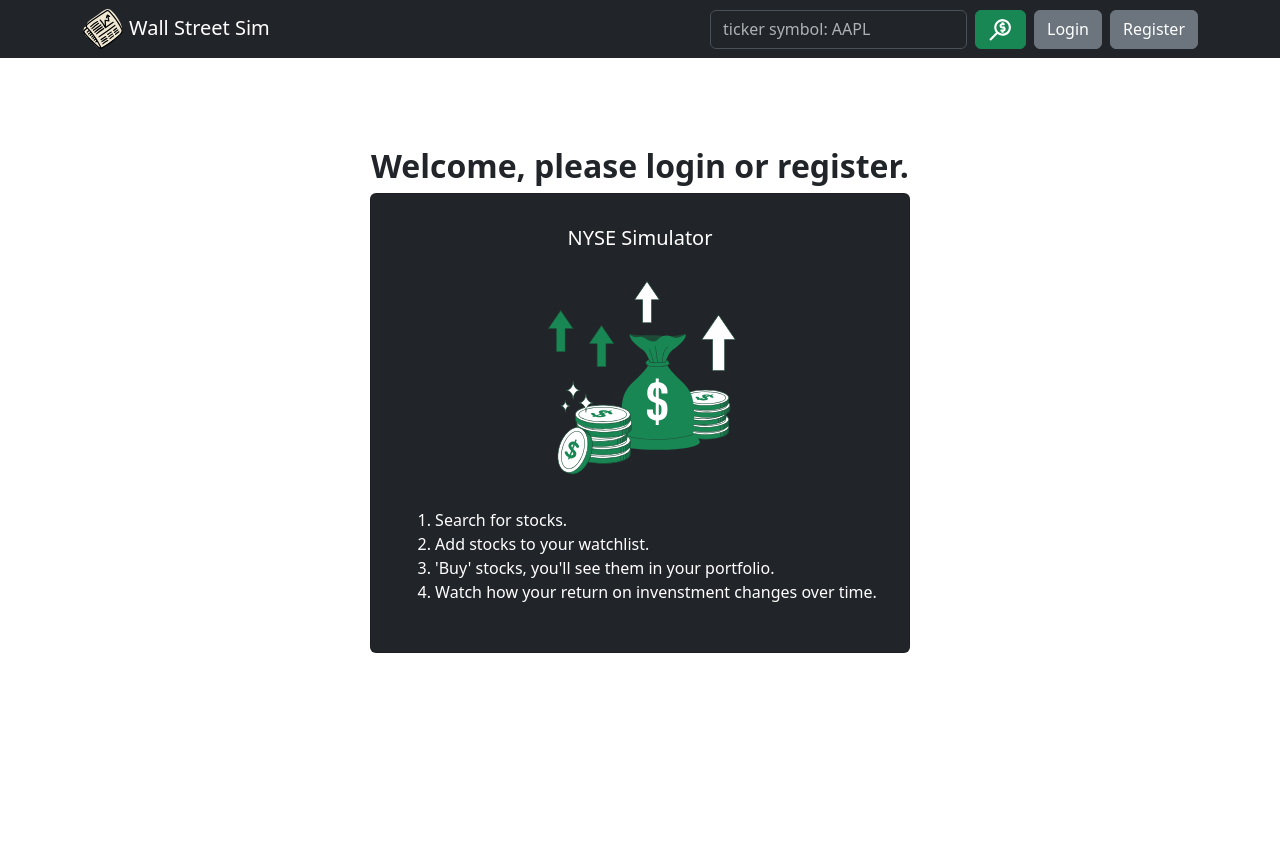
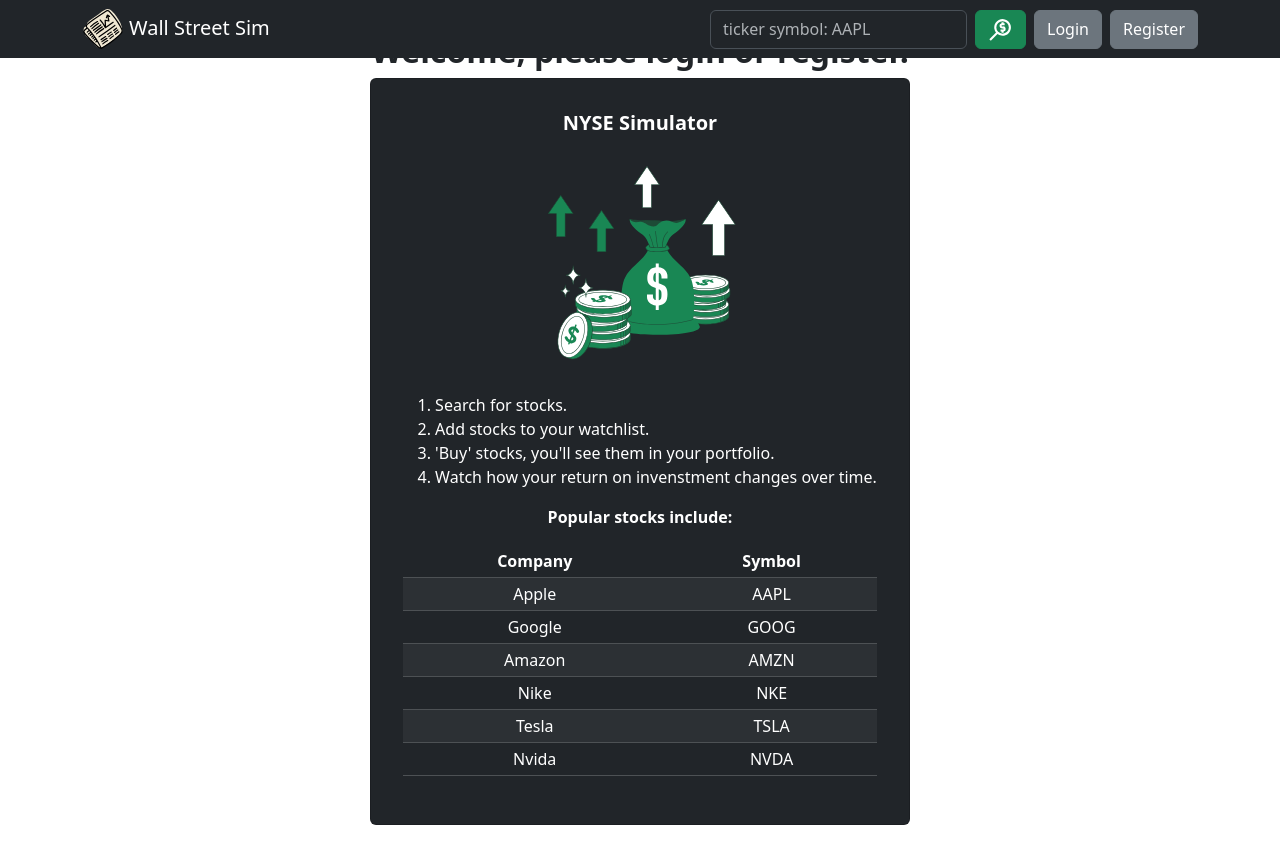
Before and after one commit to avajeano/WallStreetSim, a React (Vite) app in the folder frontend/: page / in a window 1280 px wide. Before the commit the page ends 800 px from the top, so only its background shows below. Built offline with nearby package versions, Linux system fonts and the light colour scheme; no server answers.

Commit message:
ui updates

```diff
--- a/frontend/src/Home.jsx
+++ b/frontend/src/Home.jsx
@@ -5,6 +5,8 @@
 import React, { useContext } from "react";
 import UserContext from "./UserContext";
 import Card from 'react-bootstrap/Card';
+import Table from 'react-bootstrap/Table';
+import investing from '../investing.svg';
 
 function Home () {
     const { currentUser } = useContext(UserContext);
@@ -16,14 +18,51 @@
                 <h2 style={{ fontWeight: 'bold'}}>Welcome, please login or register.</h2>
             )}
             <Card className="bg-dark text-white">
-            <Card.Title>NYSE Simulator</Card.Title>
-            <span><img src="../investing.svg" width="250" height="250" className="d-inline-block align-top"/></span>
+            <Card.Title style={{ fontWeight: 'bold'}}>NYSE Simulator</Card.Title>
+            <span><img src={investing} width="250" height="250" className="d-inline-block align-top"/></span>
             <ol style={{ textAlign: 'left'}}>
                 <li>Search for stocks.</li>
                 <li>Add stocks to your watchlist.</li>
                 <li>'Buy' stocks, you'll see them in your portfolio.</li>
                 <li>Watch how your return on invenstment changes over time.</li>
             </ol>
+            <div>
+                <p style={{ fontWeight: 'bold'}}>Popular stocks include:</p>
+                <Table striped border size="sm" variant="dark">
+                    <thead>
+                        <tr>
+                            <th>Company</th>
+                            <th>Symbol</th>
+                        </tr>
+                    </thead>
+                    <tbody>
+                        <tr>
+                            <td>Apple</td>
+                            <td>AAPL</td>
+                        </tr>
+                        <tr>
+                            <td>Google</td>
+                            <td>GOOG</td>
+                        </tr>
+                        <tr>
+                            <td>Amazon</td>
+                            <td>AMZN</td>
+                        </tr>
+                        <tr>
+                            <td>Nike</td>
+                            <td>NKE</td>
+                        </tr>
+                        <tr>
+                            <td>Tesla</td>
+                            <td>TSLA</td>
+                        </tr>
+                        <tr>
+                            <td>Nvida</td>
+                            <td>NVDA</td>
+                        </tr>
+                    </tbody>
+                </Table>
+            </div>
             </Card>
 
         </>
```
